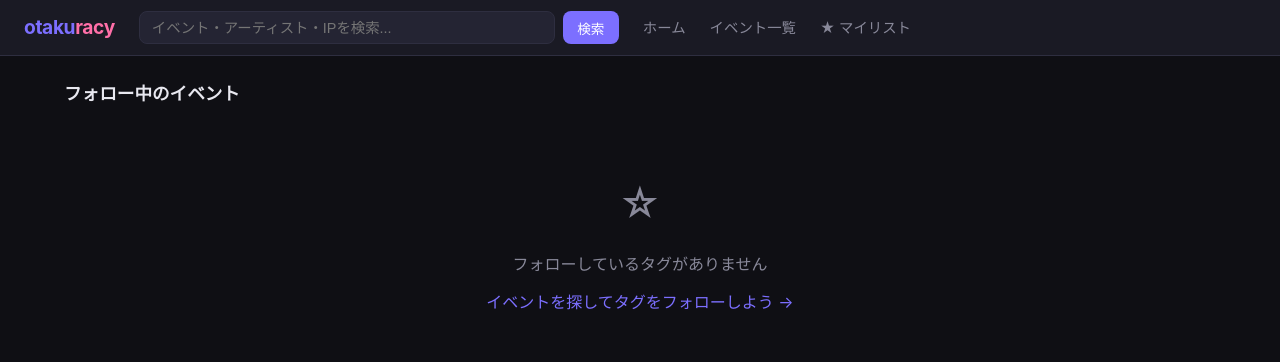
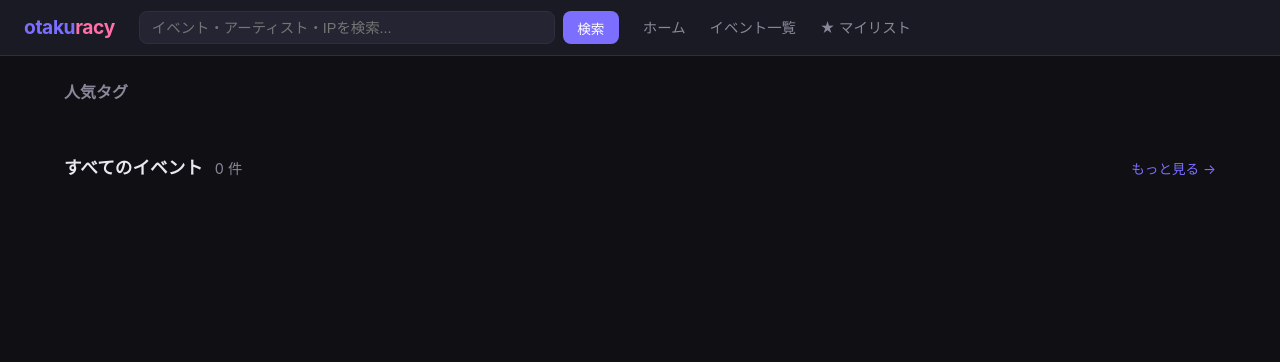
Before and after one commit to ishii2026buziness/otakuracy-service, a FastAPI app: page / in a window 1280 px wide. Shown: the top 362 px of the page. Run offline with FastAPI, Linux system fonts and the light colour scheme; data that the repository does not hold is empty.

Commit message:
fix(home): show all events when no followed tags, add popular tags section

```diff
--- a/api/src/api/templates/index.html
+++ b/api/src/api/templates/index.html
@@ -3,6 +3,14 @@
 
 {% block content %}
 <div class="container" style="padding-top:1.5rem">
+
+  <!-- 人気タグ -->
+  <div style="margin-bottom:2rem">
+    <div class="section-header" style="margin-bottom:0.75rem">
+      <h2 style="font-size:1rem;color:var(--text-muted)">人気タグ</h2>
+    </div>
+    <div id="popular-tags" style="overflow-x:auto;white-space:nowrap;padding-bottom:4px"></div>
+  </div>
 
   <!-- ブックマークセクション（JS描画） -->
   <div id="bm-section" style="display:none;margin-bottom:2rem">
@@ -10,23 +18,17 @@
       <h2 style="font-size:1.1rem">★ ブックマーク中</h2>
       <a href="/mylist" style="font-size:0.85rem;color:var(--accent);text-decoration:none;margin-left:auto">すべて見る →</a>
     </div>
-    <div id="bm-mini-grid" class="cards-grid" style="--cols:4"></div>
+    <div id="bm-mini-grid" class="cards-grid"></div>
   </div>
 
-  <!-- フォロー中タグのフィード -->
+  <!-- フィード -->
   <div id="feed-section">
     <div class="section-header" style="margin-bottom:1rem">
-      <h2 style="font-size:1.1rem" id="feed-title">フォロー中のイベント</h2>
+      <h2 style="font-size:1.1rem" id="feed-title">読み込み中...</h2>
       <span class="count" id="feed-count" style="display:none"></span>
+      <a href="/events" id="feed-more" style="display:none;font-size:0.85rem;color:var(--accent);text-decoration:none;margin-left:auto">もっと見る →</a>
     </div>
     <div id="feed-grid" class="cards-grid"></div>
-    <div id="feed-empty" style="display:none;text-align:center;padding:3rem 0;color:var(--text-muted)">
-      <div style="font-size:2.5rem;margin-bottom:1rem">☆</div>
-      <p>フォローしているタグがありません</p>
-      <p style="margin-top:0.75rem">
-        <a href="/events" style="color:var(--accent);text-decoration:none">イベントを探してタグをフォローしよう →</a>
-      </p>
-    </div>
     <div id="feed-loading" style="text-align:center;padding:3rem 0;color:var(--text-muted)">読み込み中...</div>
   </div>
 
@@ -60,30 +62,40 @@ function cardHtml(ev) {
   </a>`;
 }
 
+async function loadPopularTags() {
+  const res = await fetch('/api/tags?limit=20');
+  const data = await res.json();
+  const el = document.getElementById('popular-tags');
+  if (!el) return;
+  el.innerHTML = data.tags.map(t =>
+    `<a href="/events?tag=${encodeURIComponent(t.keyword)}" class="tag" style="margin-right:0.4rem">${t.keyword}</a>`
+  ).join('');
+}
+
 async function loadFeed() {
   const tags = ftLoad();
   const loading = document.getElementById('feed-loading');
-  const empty   = document.getElementById('feed-empty');
+  const title   = document.getElementById('feed-title');
   const grid    = document.getElementById('feed-grid');
   const count   = document.getElementById('feed-count');
+  const more    = document.getElementById('feed-more');
 
-  if (tags.length === 0) {
-    loading.style.display = 'none';
-    empty.style.display = 'block';
-    return;
-  }
+  const params = tags.length > 0
+    ? new URLSearchParams({ tags: tags.join(','), limit: 24, sort: 'near' })
+    : new URLSearchParams({ limit: 24, sort: 'near' });
 
-  const params = new URLSearchParams({ tags: tags.join(','), limit: 24, sort: 'near' });
+  title.textContent = tags.length > 0 ? 'フォロー中のイベント' : 'すべてのイベント';
+
   const res = await fetch(`/api/events?${params}`);
   const data = await res.json();
   loading.style.display = 'none';
 
-  if (data.items.length === 0) {
-    empty.style.display = 'block';
-    return;
-  }
   count.textContent = data.total + ' 件';
   count.style.display = '';
+  more.style.display = '';
+  if (tags.length > 0) {
+    more.href = `/events?tags=${encodeURIComponent(tags.join(','))}`;
+  }
   grid.innerHTML = data.items.map(cardHtml).join('');
 }
 
@@ -92,9 +104,8 @@ async function loadBookmarks() {
   if (ids.length === 0) return;
   const section = document.getElementById('bm-section');
   const grid    = document.getElementById('bm-mini-grid');
-  const preview = ids.slice(0, 4);
   const results = await Promise.all(
-    preview.map(id => fetch(`/api/events/${id}`).then(r => r.ok ? r.json() : null).catch(() => null))
+    ids.slice(0, 4).map(id => fetch(`/api/events/${id}`).then(r => r.ok ? r.json() : null).catch(() => null))
   );
   const valid = results.filter(Boolean);
   if (valid.length === 0) return;
@@ -103,6 +114,7 @@ async function loadBookmarks() {
 }
 
 document.addEventListener('DOMContentLoaded', () => {
+  loadPopularTags();
   loadBookmarks();
   loadFeed();
 });
```
